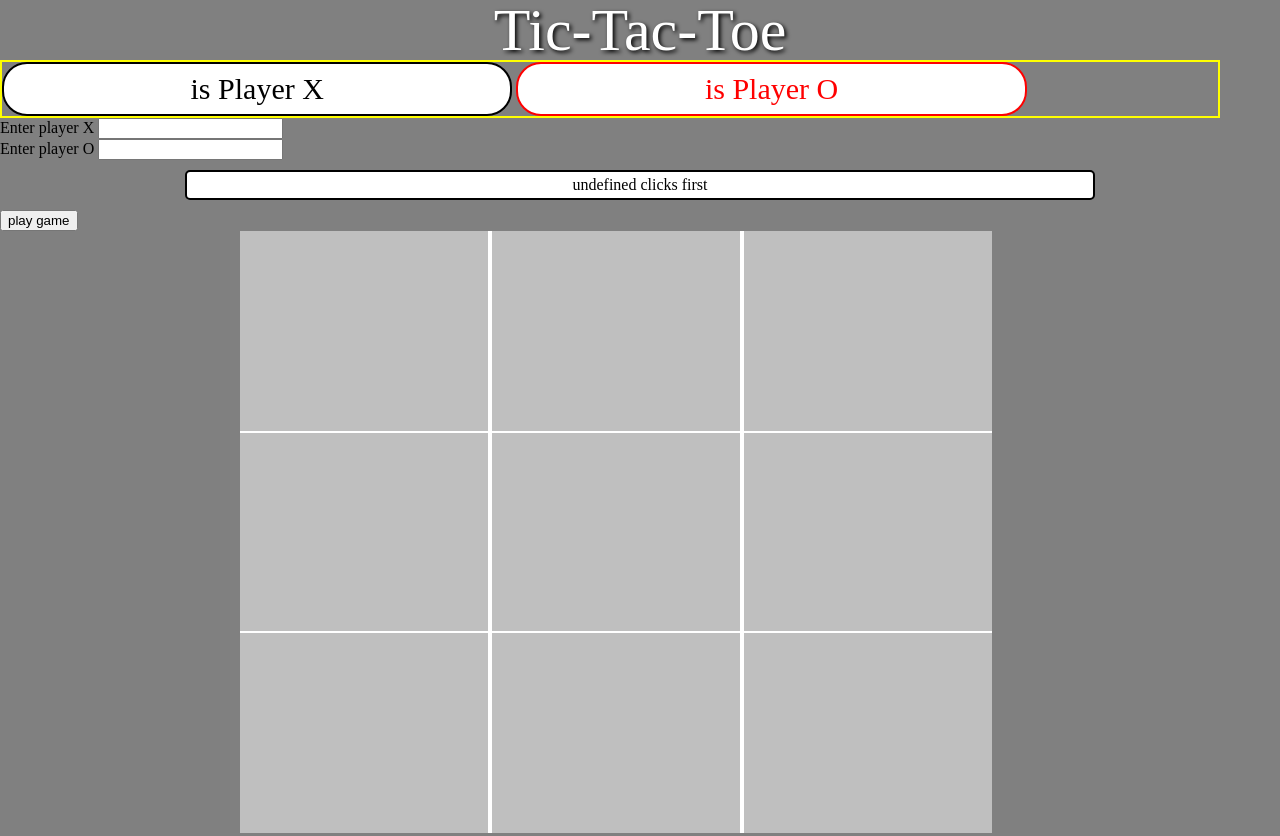
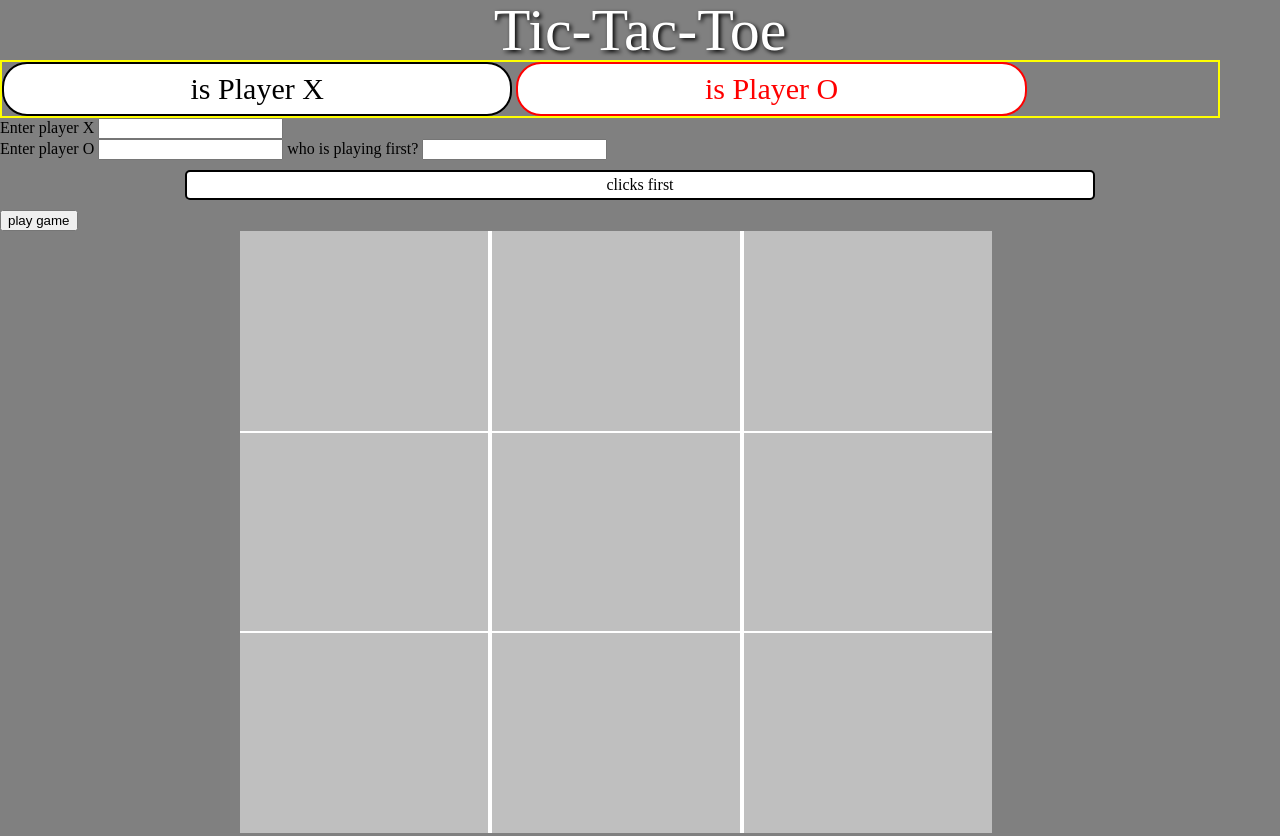
Before and after one commit to cardnoles/TicTacToe, a plain HTML site: page index.html in a window 1280 px wide. Both pictures are taken after a click on the button "play game". Drawn offline with Linux system fonts and the light colour scheme.

Commit message:
enter names

```diff
--- a/index.html
+++ b/index.html
@@ -22,6 +22,8 @@
       <input type ="text" id="playerX"><br>
       <label for="player O">Enter player O</label>
       <input type ="text" id="playerO">
+      <label for="first player" >who is playing first?</label>
+      <input type ="text" id="playerOne">
       <h3 id="alerts">message</h3>
     </aside>
     <button type="button" id="game">play game</button>
--- a/tic-tac-toeTEST.js
+++ b/tic-tac-toeTEST.js
@@ -30,8 +30,10 @@ function playGame() {
     console.log("this is O " + playerO);
     document.querySelector("h2#x").textContent = playerX + " is Player X";
     document.querySelector("h2#o").textContent = playerO + " is Player O";
-    //firstPlayer = prompt("who is playing first?");
+    firstPlayer = document.getElementById("playerOne").value;
+    console.log(firstPlayer);
     document.querySelector("h3#alerts").textContent = firstPlayer + " clicks first";
+    firstMove();
    //alert(firstPlayer + " click on a box");
 
 
@@ -325,7 +327,7 @@ else {
 
 
 //playGame(); //line 18
-firstMove(); // line 99
+//firstMove(); // line 99
 
 
 
```
